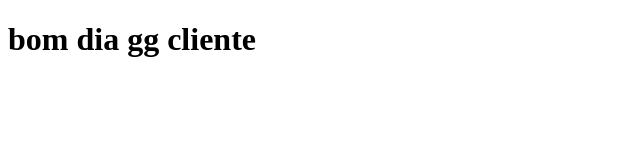
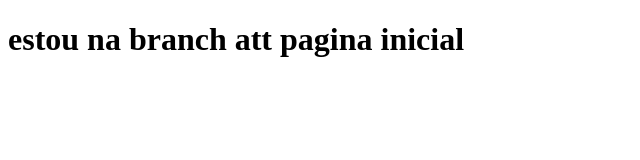
Before and after one commit to THEdark-cript/oficina-git, a plain HTML site: page paginacliente.html in a window 1280 px wide. Shown: the whole page, without its empty margins (0-640 px from the left). Drawn offline with Linux system fonts and the light colour scheme.

Commit message:
Atualizaçao na pagina-inicial

```diff
--- a/paginacliente.html
+++ b/paginacliente.html
@@ -6,6 +6,6 @@
     <title>Document</title>
 </head>
 <body>
-    <h1>bom dia gg cliente</h1>
+    <h1>estou na branch att pagina inicial</h1>
 </body>
 </html>
```
